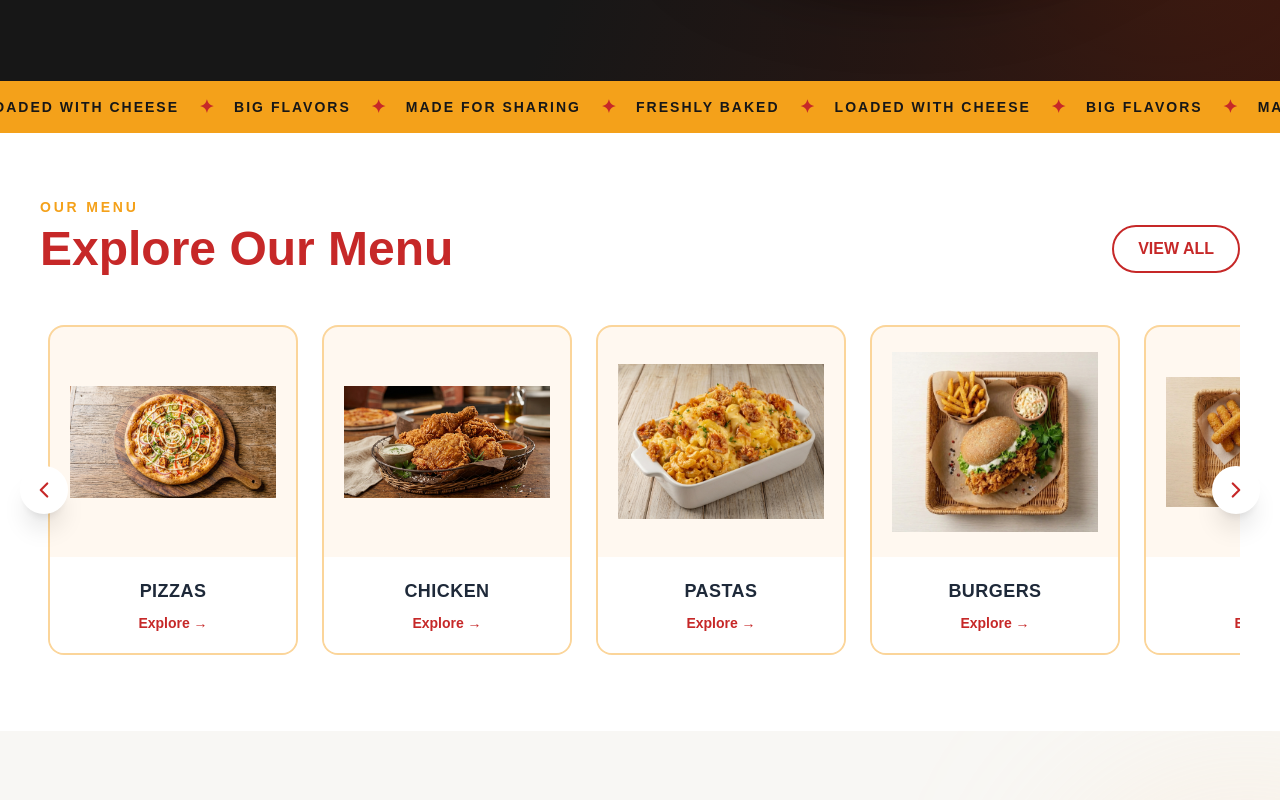
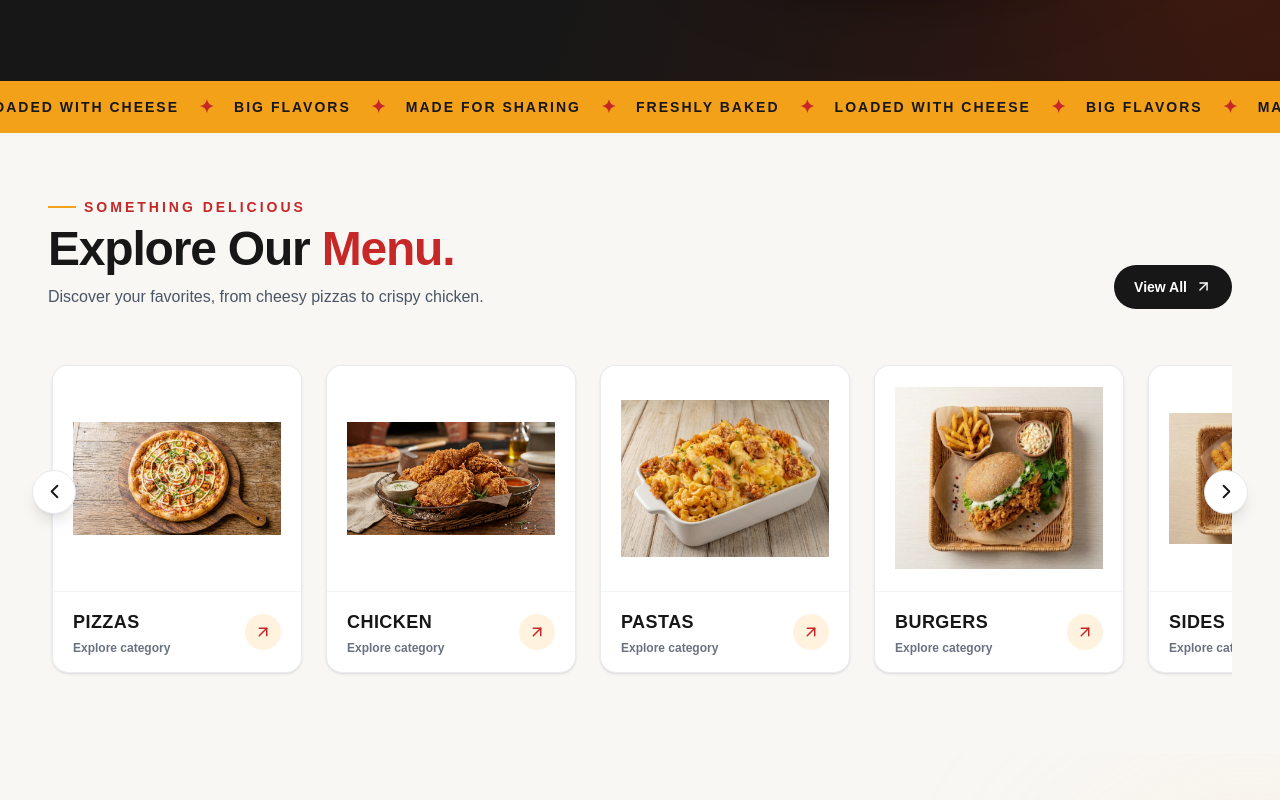
Before and after one commit to RafiaSuleman/PizzaVenue, a Next.js app: page / in a window 1280 px wide. Shown: the part 640-1440 px from the top of the page. Built offline with nearby package versions, Linux system fonts and the light colour scheme.

Commit message:
menu updated

```diff
--- a/app/component/menuCategories.tsx
+++ b/app/component/menuCategories.tsx
@@ -1,135 +1,154 @@
-'use client'
+
+"use client";
+
 import Image from "next/image";
-import { ChevronLeft, ChevronRight } from "lucide-react";
+import { ChevronLeft, ChevronRight, ArrowUpRight } from "lucide-react";
 import { useRef } from "react";
 import { useRouter } from "next/navigation";
+
 const categories = [
-  {
-    name: "PIZZAS",
-    image: "/images/chicken-tikka.jpg",
-  },
-  {
-    name: "CHICKEN",
-    image: "/images/fry-chicken.jpg",
-  },
-  {
-    name: "PASTAS",
-    image: "/images/pasta.jpg",
-  },
-  {
-    name: "BURGERS",
-    image: "/images/zing.jpg",
-  },
-  {
-    name: "SIDES",
-    image: "/images/sand.jpg",
-  },
-  {
-    name: "DRINKS",
-    image: "/images/cola.jpg",
-  },
-  {
-    name: "FRIES",
-    image: "/images/friess.jpg",
-  },
+  { name: "PIZZAS", image: "/images/chicken-tikka.jpg" },
+  { name: "CHICKEN", image: "/images/fry-chicken.jpg" },
+  { name: "PASTAS", image: "/images/pasta.jpg" },
+  { name: "BURGERS", image: "/images/zing.jpg" },
+  { name: "SIDES", image: "/images/sand.jpg" },
+  { name: "DRINKS", image: "/images/cola.jpg" },
+  { name: "FRIES", image: "/images/friess.jpg" },
 ];
 
 export default function MenuCategories() {
   const sliderRef = useRef<HTMLDivElement>(null);
   const router = useRouter();
+
   const slideLeft = () => {
     sliderRef.current?.scrollBy({
-      left: -500,
+      left: -540,
       behavior: "smooth",
     });
   };
 
   const slideRight = () => {
     sliderRef.current?.scrollBy({
-      left: 500,
+      left: 540,
       behavior: "smooth",
     });
   };
 
   return (
-  <section className="bg-white px-6 py-16 lg:px-10">
+    <section
+      id="menu"
+      className="overflow-hidden bg-[#F8F7F4] px-5 py-14 sm:px-8 md:py-16 lg:px-12"
+    >
       <div className="mx-auto max-w-7xl">
+        {/* Heading */}
+        <div className="mb-8 flex items-end justify-between gap-4 sm:mb-10">
+          <div>
+            <p className="mb-2 flex items-center gap-2 text-xs font-extrabold uppercase tracking-[3px] text-[#C62828] sm:text-sm">
+              <span className="h-[2px] w-7 bg-[#F4A11A]" />
+              Something Delicious
+            </p>
 
-      {/* Heading */}
-      <div className="mb-10 flex items-end justify-between">
-        <div>
-          <p className="mb-2 text-sm font-bold uppercase tracking-[0.2em] text-[#F4A11A]">
-            Our Menu
+            <h2 className="text-3xl font-black tracking-tight text-[#171717] sm:text-4xl md:text-5xl">
+              Explore Our{" "}
+              <span className="text-[#C62828]">Menu.</span>
+            </h2>
+
+            <p className="mt-3 max-w-lg text-sm leading-6 text-gray-600 sm:text-base">
+              Discover your favorites, from cheesy pizzas to crispy chicken.
             </p>
-          <h2 className="text-4xl font-extrabold text-[#C62828] md:text-5xl">
-            Explore Our Menu
-          </h2>
           </div>
+
           <button
+            type="button"
             onClick={() => router.push("/menu")}
-          className="hidden rounded-full border-2 border-[#C62828] px-6 py-2.5 font-bold text-[#C62828] transition hover:bg-[#C62828] hover:text-white sm:block"
+            className="hidden shrink-0 items-center gap-2 rounded-full bg-[#171717] px-5 py-3 text-sm font-bold text-white transition hover:bg-[#C62828] sm:inline-flex"
           >
-          VIEW ALL
+            View All
+            <ArrowUpRight size={17} />
           </button>
         </div>
+
         {/* Slider */}
         <div className="relative">
           {/* Left Arrow */}
           <button
+            type="button"
             onClick={slideLeft}
             aria-label="Slide left"
-          className="absolute -left-5 top-1/2 z-20 hidden h-12 w-12 -translate-y-1/2 items-center justify-center rounded-full bg-white shadow-xl md:flex"
+            className="absolute -left-1 top-[42%] z-20 hidden h-11 w-11 -translate-y-1/2 items-center justify-center rounded-full border border-gray-200 bg-white text-[#171717] shadow-lg transition hover:border-[#C62828] hover:bg-[#C62828] hover:text-white md:flex lg:-left-4"
           >
-          <ChevronLeft size={26} className="text-[#C62828]" />
+            <ChevronLeft size={23} />
           </button>
 
-        {/* Cards */}
+          {/* Category Cards */}
           <div
             ref={sliderRef}
-          className="flex gap-6 overflow-x-auto scroll-smooth px-2 py-3 scrollbar-hide"
+            className="flex gap-4 overflow-x-auto scroll-smooth px-1 py-4 scrollbar-hide sm:gap-5 md:gap-6"
           >
-          {categories.map((category) => (
-            <div
+            {categories.map((category, index) => (
+              <button
+                type="button"
                 key={category.name}
                 onClick={() =>
                   router.push(`/menu/${category.name.toLowerCase()}`)
                 }
-              className="group w-62.5 shrink-0 cursor-pointer overflow-hidden rounded-2xl border-2 border-[#F4A11A]/40 bg-[#FFF8F0] transition duration-300 hover:-translate-y-2 hover:shadow-xl"
+                className="group relative w-[230px] shrink-0 overflow-hidden rounded-2xl border border-gray-200/80 bg-white text-left shadow-sm transition-all duration-300 hover:-translate-y-1.5 hover:border-[#F4A11A] hover:shadow-xl sm:w-[250px]"
               >
+                {/* Top accent */}
+                <div className="absolute inset-x-0 top-0 z-10 h-1 origin-left scale-x-0 bg-[#C62828] transition-transform duration-300 group-hover:scale-x-100" />
+
                 {/* Image */}
-              <div className="flex h-57.5 items-center justify-center p-5">
+                <div className="flex h-[205px] items-center justify-center overflow-hidden bg-white p-5 sm:h-[225px]">
                   <Image
                     src={category.image}
                     alt={category.name}
                     width={300}
                     height={230}
-                  className="h-full w-full object-contain transition duration-300 group-hover:scale-110"
+                    sizes="250px"
+                    className="h-full w-full object-contain transition-transform duration-500 group-hover:scale-110"
                   />
                 </div>
 
-              {/* Content */}
-              <div className="bg-white px-4 py-5 text-center">
-                <h3 className="text-lg font-extrabold tracking-wide text-gray-800">
+                {/* Card Content */}
+                <div className="flex items-center justify-between border-t border-gray-100 px-4 py-4 sm:px-5">
+                  <div>
+                    <p className="text-base font-black tracking-wide text-[#171717] sm:text-lg">
                       {category.name}
-                </h3>
-
-                <p className="mt-2 text-sm font-semibold text-[#C62828]">
-                  Explore →
+                    </p>
+                    <p className="mt-1 text-xs font-semibold text-gray-500">
+                      Explore category
                     </p>
                   </div>
+
+                  <span className="flex h-9 w-9 items-center justify-center rounded-full bg-[#FFF2DF] text-[#C62828] transition-all duration-300 group-hover:bg-[#C62828] group-hover:text-white">
+                    <ArrowUpRight size={18} />
+                  </span>
                 </div>
+              </button>
             ))}
           </div>
 
           {/* Right Arrow */}
           <button
+            type="button"
             onClick={slideRight}
             aria-label="Slide right"
-          className="absolute -right-5 top-1/2 z-20 hidden h-12 w-12 -translate-y-1/2 items-center justify-center rounded-full bg-white shadow-xl md:flex"
+            className="absolute -right-1 top-[42%] z-20 hidden h-11 w-11 -translate-y-1/2 items-center justify-center rounded-full border border-gray-200 bg-white text-[#171717] shadow-lg transition hover:border-[#C62828] hover:bg-[#C62828] hover:text-white md:flex lg:-right-4"
           >
-          <ChevronRight size={26} className="text-[#C62828]" />
+            <ChevronRight size={23} />
           </button>
+        </div>
 
+        {/* Mobile View All Button */}
+        <div className="mt-5 text-center sm:hidden">
+          <button
+            type="button"
+            onClick={() => router.push("/menu")}
+            className="inline-flex items-center gap-2 rounded-full bg-[#171717] px-6 py-3 text-sm font-bold text-white transition hover:bg-[#C62828]"
+          >
+            View All Menu
+            <ArrowUpRight size={17} />
+          </button>
         </div>
       </div>
     </section>
```
Lines whose indentation alone changed are shown as unchanged.
